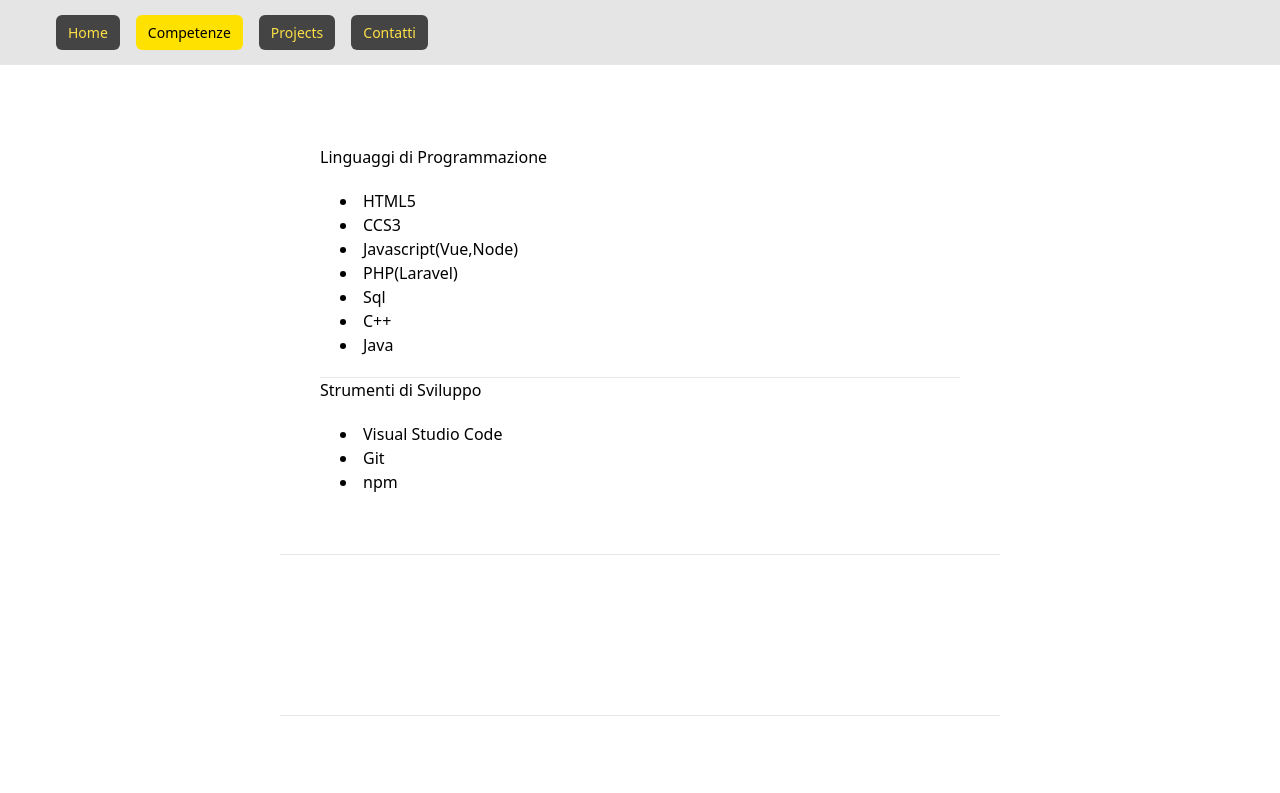
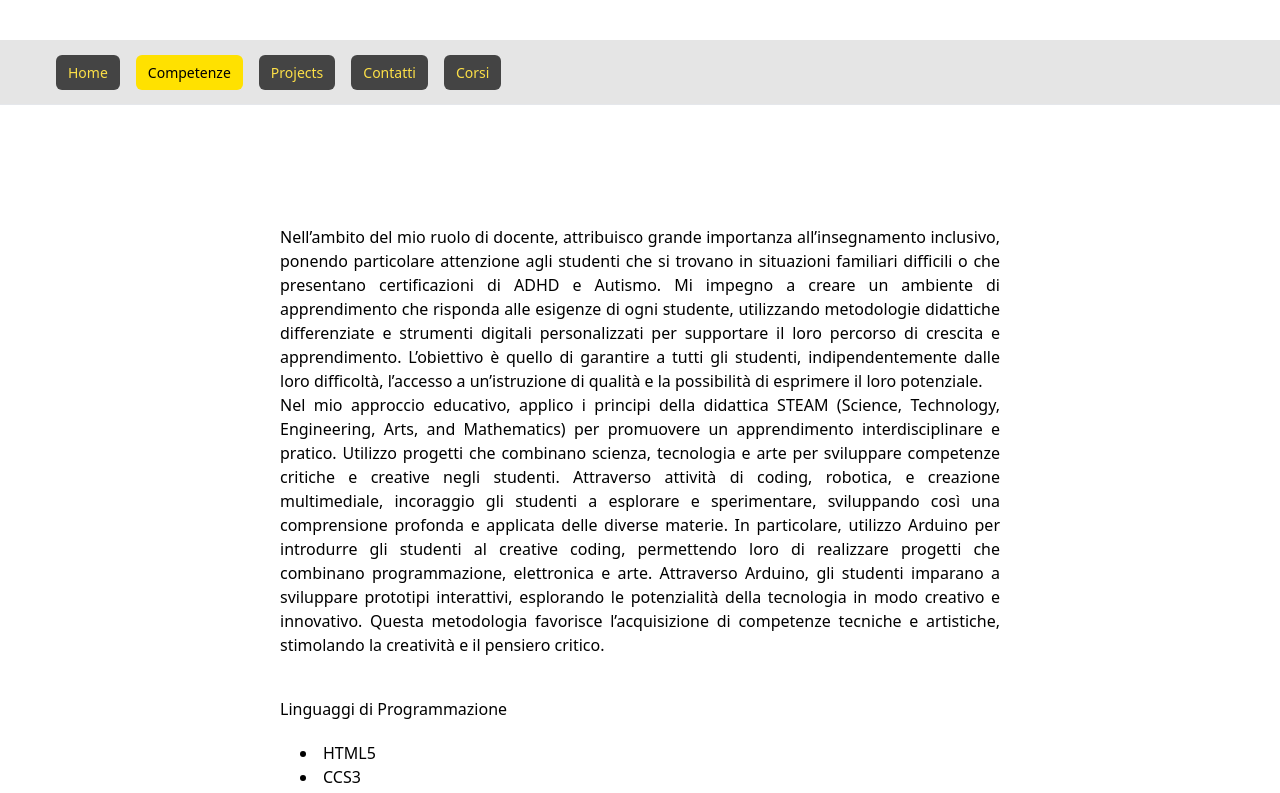
Before and after one commit to stefanolazzari/basic-website, a Vue app: page /#/competenze in a window 1280 px wide. Shown: the top 793 px of the page. Built offline with nearby package versions, Linux system fonts and the light colour scheme.

Commit message:
rename to website, change mobile menu , add content

```diff
--- a/package.json
+++ b/package.json
@@ -1,8 +1,8 @@
 {
-  "name": "basic-website",
+  "name": "website",
   "version": "0.0.0",
   "private": true,
-  "homepage": "https://stefanolazzari.github.io/basic-website/",
+  "homepage": "https://stefanolazzari.github.io/website/",
   "scripts": {
     "dev": "vite",
     "build": "vite build",
--- a/src/components/BodyComponent.vue
+++ b/src/components/BodyComponent.vue
@@ -1,21 +1,25 @@
 <template>
     <div>
 
-      <div class="sm:pl-2 sm:pr-2   lg:pl-60 lg:pr-60">
+      <div class="sm:pl-2 sm:pr-2 sm:pt-20 lg:pl-60 lg:pr-60 lg:pt-20">
 
       <!-- <h1 class="p-5">{{this.$route.name}}</h1> -->
-        <div class="grid gap-2 sm:grid-cols-1 lg:grid-cols-1">
-         <div class="p-10 text-justify items-center rounded-md">
+        <!-- <div class="grid gap-2 sm:grid-cols-1 lg:grid-cols-1"> -->
+         <div class="text-justify items-center rounded-md">
 
-             <p class="p-10"><slot /></p>
-            <hr>
+             <p><slot /></p>
+
          </div>
 
       </div>
      </div>
-    </div>
+    <!-- </div> -->
   </template>
 
   <script>
 
   </script>
+
+  <style>
+
+</style>
--- a/src/components/HeaderComponent.vue
+++ b/src/components/HeaderComponent.vue
@@ -1,9 +1,9 @@
 <template>
 
-  <Disclosure as="nav" class="bg-black/10" v-slot="{ open }">
-    <div class="mx-auto max-w-7xl px-2 sm:px-6 lg:px-8">
+  <Disclosure as="nav" class="pt-10" v-slot="{ open }">
+    <div class="bg-black/10 mx-auto max-w-7xl px-2 sm:px-6 lg:px-8">
       <div class="relative flex h-16 items-center justify-between">
-        <div class="absolute inset-y-0 left-0 flex items-center sm:hidden">
+        <div class=" absolute inset-y-0 left-0 flex items-center sm:hidden">
           <!-- Mobile menu button-->
           <DisclosureButton class="relative inline-flex items-center justify-center rounded-md p-2 text-black hover:bg-yellow-300 hover:text-black focus:outline-none focus:ring-2 focus:ring-inset focus:ring-white">
             <span class="absolute -inset-0.5" />
@@ -34,9 +34,10 @@
     <DisclosurePanel class="sm:hidden">
       <div class="space-y-4 px-2 pb-3 pt-2">
         <div v-for="item in navigation" :key="item.name">
+          <div active-class="menu-hl" class="bg-black/70 text-yellow-300 rounded-md px-3 py-2 hover:bg-yellow-300 hover:text-pink-500 text-sm font-medium" >
           <!-- <router-link :class="[this.$route.name == item.name ? 'bg-yellow-300 text-black' : 'text-yellow-300 bg-black/70 hover:bg-gray-700 hover:text-black', 'rounded-md px-3 py-2 text-sm font-medium']" :to="item.href">{{item.name}}</router-link> -->
-          <router-link class="text-yellow-300 bg-black/70 hover:bg-gray-700 hover:text-pink-500 rounded-md px-3 py-2 text-sm font-medium" active-class="menu-hl"  :to="item.href">{{item.name}}</router-link>
-
+          <router-link :to="item.href">{{item.name}}</router-link>
+         </div>
         </div>
       </div>
     </DisclosurePanel>
@@ -54,5 +55,6 @@ const navigation = [
   { name: 'Competenze', href: '/competenze', current: false },
   { name: 'Projects', href: '/projects', current: false },
   { name: 'Contatti', href: '/contatti', current: false },
+  { name: 'Corsi', href: '/corsi', current: false },
 ]
 </script>
--- a/src/router/index.js
+++ b/src/router/index.js
@@ -4,6 +4,7 @@ import Competenze from '../view/Competenze.vue'
 import Cv from '../view/Cv.vue'
 import Projects from '../view/Projects.vue'
 import Contatti from '../view/Contatti.vue'
+import Corsi from '../view/Corsi.vue'
 // import { VueRouter } from 'vue-router'
 // import routes from './routes'
 
@@ -38,6 +39,10 @@ const routes = [
   name: 'Contatti',
   component: Contatti
 },
+{ path: '/corsi',
+  name: 'Corsi',
+  component: Corsi
+},
 ];
 
 // 3. Create the router instance and pass the `routes` option
--- a/src/view/Competenze.vue
+++ b/src/view/Competenze.vue
@@ -4,9 +4,34 @@
 
 <template>
   <BodyComponentVue>
-    <div>
-        <section>
-          <span class="">Linguaggi di Programmazione</span>
+    <div >
+      <section class="pb-10">
+        <p>
+          Nell’ambito del mio ruolo di docente, attribuisco grande importanza all’insegnamento inclusivo, ponendo
+          particolare attenzione agli studenti che si trovano in situazioni familiari difficili o che presentano
+          certificazioni di ADHD e Autismo. Mi impegno a creare un ambiente di apprendimento che risponda alle esigenze
+          di ogni studente, utilizzando metodologie didattiche differenziate e strumenti digitali personalizzati per
+          supportare il loro percorso di crescita e apprendimento. L’obiettivo è quello di garantire a tutti gli
+          studenti, indipendentemente dalle loro difficoltà, l’accesso a un’istruzione di qualità e la possibilità di
+          esprimere il loro potenziale. <br>
+
+          Nel mio approccio educativo, applico i principi della didattica STEAM (Science, Technology, Engineering, Arts,
+          and Mathematics) per promuovere un apprendimento interdisciplinare e pratico. Utilizzo progetti che combinano
+          scienza, tecnologia e arte per sviluppare competenze critiche e creative negli studenti. Attraverso attività
+          di coding, robotica, e creazione multimediale, incoraggio gli studenti a esplorare e sperimentare, sviluppando
+          così una comprensione profonda e applicata delle diverse materie. In particolare, utilizzo Arduino per
+          introdurre gli studenti al creative coding, permettendo loro di realizzare progetti che combinano
+          programmazione, elettronica e arte. Attraverso Arduino, gli studenti imparano a sviluppare prototipi
+          interattivi, esplorando le potenzialità della tecnologia in modo creativo e innovativo. Questa metodologia
+          favorisce l’acquisizione di competenze tecniche e artistiche, stimolando la creatività e il pensiero critico.
+        </p>
+      </section>
+
+
+
+      <section >
+
+        <span>Linguaggi di Programmazione</span>
         <ul class="list-disc list-inside p-5">
           <li>HTML5</li>
           <li>CCS3</li>
@@ -31,7 +56,4 @@
     </div>
   </BodyComponentVue>
 
-  <BodyComponentVue>
-
-  </BodyComponentVue>
 </template>
--- a/src/view/Contatti.vue
+++ b/src/view/Contatti.vue
@@ -2,11 +2,14 @@
   <BodyComponentVue>
     <ul class="list-none">
       <li>
-            <address>
+
+
           <p><a href="mailto:stefanolazzari.25a@gmail.com">stefanolazzari.25a@gmail.com</a></p><br>
-                <p><a href="https://www.linkedin.com/in/stefano-lazzari-71ab91b6/ ">https://www.linkedin.com/in/stefano-lazzari-71ab91b6/ </a></p><br>
+          <p><a
+              href="https://www.linkedin.com/in/stefano-lazzari-71ab91b6/ ">https://www.linkedin.com/in/stefano-lazzari-71ab91b6/
+            </a></p><br>
           <p><a href="tel:+393404789521">(+39) 3404789521</a></p>
-            </address>
+
       </li>
     </ul>
   </BodyComponentVue>
--- a/src/view/Corsi.vue
+++ b/src/view/Corsi.vue
@@ -1,16 +1,37 @@
 <script setup>
-  import BodyComponent from "../components/BodyComponent.vue";
+import BodyComponent from "../components/BodyComponent.vue";
 </script>
 
 <template>
 
 
-<BodyComponent>
-<div class="flex flex-col gap-8">
-
-</div>
-</BodyComponent>
-
-
+  <BodyComponent>
+    <div >
+      <div>
+        <p>I vari corsi da me tenuti prevedono l’approfondimento dei seguenti argomenti:</p>
+        <ul class="list-disc list-inside p-5">
+          <li>Html 5</li>
+          <li>Css</li>
+          <li>Javascript</li>
+          <li>Vue.js, Quasar.js</li>
+          <li>Firebase</li>
+          <li>Node.js</li>
+          <li>Php</li>
+          <li>Lavavel</li>
+          <li>Database relazionali</li>
+        </ul>
+        <ul class="list-disc list-inside p-5">
+          <li>Attività multimediali</li>
+          <li>Video editing</li>
+          <li>Arduino</li>
+        </ul>
+        <ul class="list-disc list-inside p-5">
+          <li>Microsoft 365 (preparazione certificazione ECDL)</li>
+          <li>WordPress</li>
+          <li>Tecnologie dell’informazione e della comunicazione</li>
+        </ul>
+      </div>
+    </div>
+  </BodyComponent>
 
 </template>
--- a/src/view/Home.vue
+++ b/src/view/Home.vue
@@ -1,13 +1,17 @@
 <script setup>
-  import BodyComponent from "../components/BodyComponent.vue";
+import BodyComponent from "../components/BodyComponent.vue";
 </script>
 
 <template>
   <BodyComponent>
-    <img src="/src/assets/20220129_221200_2.jpg" alt="" width="200" style="float:left; margin:10px">
-    <p>    Sono un insegnante di tecnologie musicali e coding. Dal 2010 realizzo progetti originali per persone disabili con Openframework(c++) e Arduino(Processing).
-    Dal 2022 collaboro con  la società Naitsmania che si occupa dello sviluppo di Single Page Application. <br> Utilizzo principalmente Vue.js, Node.js, Express, Firebase, Quasar. Autonomamente ho realizzato una videochat sperimentale rivolta alla Dad.
-    <br>Ho una lunga esperienza di insegnamento/formazione soprattutto nella fascia 10-18 anni.</p>
+    <!-- <img src="/src/assets/20220129_221200_2.jpg" alt="" width="200" style="float:left; margin:10px"> -->
+    <p> Sono un insegnate di informatica e coding. Mi occupo di didattica da 15 anni in contesti multidisciplinare in
+      cui le nuove tecnologie ed il coding fanno da collante tra le varie attività. <br>
+
+      Le lezioni si basano su attività pratiche come la costruzione di un sito analizzando le basi dell’html, css e
+      javascript. L’utilizzo poi e di librerie e framework più specifici come vue, node, laravel ecc. da la possibiltà
+      di avere un accesso a quello che è il panorama attuale dello sviluppo software.
+    </p>
 
 
 
--- a/src/view/Projects.vue
+++ b/src/view/Projects.vue
@@ -5,37 +5,102 @@
 <template>
   <BodyComponent>
 
-    <h1>Progetti multimediali</h1>
+    <h3 class="pb-10">Progetti multimediali e musicoterapia</h3>
+
     <div></div>
-    <p class="p-8">è un'installazione interattiva che consente agli utenti di dipingere virtualmente nello spazio. Utilizzando OpenFrameworks e un sensore Kinect, l'installazione cattura i movimenti del corpo dell'utente e li traduce in tratti e colori su uno schermo virtuale.</p>
+    <p>Installazione interattiva che consente agli utenti di dipingere virtualmente nello spazio. Utilizzando
+      OpenFrameworks e un sensore Kinect, l'installazione cattura i movimenti del corpo dell'utente e li traduce in
+      tratti e colori su uno schermo virtuale.</p>
     <h3>Tecnologie Utilizzate:</h3>
-    <ol class="list-disc list-inside p-5"><li><strong>OpenFrameworks:</strong> Una libreria C++ per la creazione di applicazioni creative e interattive.</li><li><strong>Kinect Sensor:</strong> Per rilevare i movimenti e la posizione del corpo dell'utente.</li><li><strong>Grafica 3D:</strong> Per creare uno spazio virtuale in cui gli utenti possono disegnare.</li><li><strong>Suono:</strong> Per aggiungere un elemento audio all'installazione.</li></ol>
+    <ol class="list-disc list-inside p-5">
+      <li><strong>OpenFrameworks:</strong> Una libreria C++ per la creazione di applicazioni creative e interattive.
+      </li>
+      <li><strong>Kinect Sensor:</strong> Per rilevare i movimenti e la posizione del corpo dell'utente.</li>
+      <li><strong>Grafica 3D:</strong> Per creare uno spazio virtuale in cui gli utenti possono disegnare.</li>
+      <li><strong>Suono:</strong> Per aggiungere un elemento audio all'installazione.</li>
+    </ol>
     <h3>Funzionalità Principali:</h3>
-    <ol class="list-disc list-inside p-5"><li><p><strong>Rilevamento del Corpo:</strong> Utilizzando il sensore Kinect, il sistema rileva la presenza e i movimenti del corpo dell'utente nello spazio.</p></li><li><p><strong>Trasformazione dei Movimenti in Tratti:</strong> I movimenti del corpo vengono tradotti in tratti sulla "tela" virtuale, consentendo agli utenti di disegnare nello spazio.</p></li><li><p><strong>Colorazione Interattiva:</strong> Gli utenti possono selezionare i colori e applicarli al loro disegno utilizzando gesti specifici riconosciuti dal sensore.</p></li><li><p><strong>Grafica 3D Immersiva:</strong> Il disegno appare in uno spazio 3D, creando un'esperienza immersiva per gli utenti.</p></li><li><p><strong>Feedback Sonoro:</strong> Ogni tratto o azione dell'utente può essere accompagnato da suoni interattivi, migliorando l'esperienza multisensoriale.</p></li></ol>
+    <ol class="list-disc list-inside p-5">
+      <li>
+        <p><strong>Rilevamento del Corpo:</strong> Utilizzando il sensore Kinect, il sistema rileva la presenza e i
+          movimenti del corpo dell'utente nello spazio.</p>
+      </li>
+      <li>
+        <p><strong>Trasformazione dei Movimenti in Tratti:</strong> I movimenti del corpo vengono tradotti in tratti
+          sulla "tela" virtuale, consentendo agli utenti di disegnare nello spazio.</p>
+      </li>
+      <li>
+        <p><strong>Colorazione Interattiva:</strong> Gli utenti possono selezionare i colori e applicarli al loro
+          disegno utilizzando gesti specifici riconosciuti dal sensore.</p>
+      </li>
+      <li>
+        <p><strong>Grafica 3D Immersiva:</strong> Il disegno appare in uno spazio 3D, creando un'esperienza immersiva
+          per gli utenti.</p>
+      </li>
+      <li>
+        <p><strong>Feedback Sonoro:</strong> Ogni tratto o azione dell'utente può essere accompagnato da suoni
+          interattivi, migliorando l'esperienza multisensoriale.</p>
+      </li>
+    </ol>
     <h3>Struttura del Codice:</h3>
     <p>Il codice sarà suddiviso in moduli principali come:</p>
-    <ul class="list-disc list-inside p-5"><li><p><strong>Gestione del Kinect:</strong> Configurazione del sensore Kinect per rilevare il corpo e i movimenti.</p></li><li><p><strong>Grafica 3D:</strong> Creazione dello spazio virtuale in cui gli utenti possono disegnare.</p></li><li><p><strong>Gestione dell'Input:</strong> Traduzione dei dati del sensore Kinect in azioni di disegno sulla tela virtuale.</p></li><li><p><strong>Interfaccia Utente:</strong> Implementazione di un'interfaccia utente per la selezione dei colori e altre opzioni.</p></li><li><p><strong>Gestione del Suono:</strong> Integrazione di suoni interattivi in base alle azioni dell'utente.</p></li></ul>
+    <ul class="list-disc list-inside p-5">
+      <li>
+        <p><strong>Gestione del Kinect:</strong> Configurazione del sensore Kinect per rilevare il corpo e i movimenti.
+        </p>
+      </li>
+      <li>
+        <p><strong>Grafica 3D:</strong> Creazione dello spazio virtuale in cui gli utenti possono disegnare.</p>
+      </li>
+      <li>
+        <p><strong>Gestione dell'Input:</strong> Traduzione dei dati del sensore Kinect in azioni di disegno sulla tela
+          virtuale.</p>
+      </li>
+      <li>
+        <p><strong>Interfaccia Utente:</strong> Implementazione di un'interfaccia utente per la selezione dei colori e
+          altre opzioni.</p>
+      </li>
+      <li>
+        <p><strong>Gestione del Suono:</strong> Integrazione di suoni interattivi in base alle azioni dell'utente.</p>
+      </li>
+    </ul>
     <h3>Esperienza Utente:</h3>
-    <p>Gli utenti possono entrare nell'installazione e diventare artisti digitali, creando opere d'arte uniche con il loro corpo. Possono sperimentare con colori, movimenti e suoni, trasformando lo spazio circostante in una tela di espressione artistica interattiva.</p>
-    <p>"KinectCanvas" offre un'esperienza unica che combina l'arte digitale, l'interazione corporea e l'immersione 3D per coinvolgere il pubblico in un'installazione interattiva e coinvolgente.</p>
+    <p>Gli utenti possono entrare nell'installazione e diventare artisti digitali, creando opere d'arte uniche con il
+      loro corpo. Possono sperimentare con colori, movimenti e suoni, trasformando lo spazio circostante in una tela di
+      espressione artistica interattiva.</p>
+    <p>"KinectCanvas" offre un'esperienza unica che combina l'arte digitale, l'interazione corporea e l'immersione 3D
+      per coinvolgere il pubblico in un'installazione interattiva e coinvolgente.</p>
 
 
-  </BodyComponent>
     <div>
+
       <div class="p-8 flex flex-1 items-center justify-center">
-      <iframe width="560" height="315" src="https://www.youtube.com/embed/videoseries?si=j3JHJnCYcox3bmgz&amp;list=PLvOBFN03LY9Qot3NxryszmQl1qZZ4r7gP" title="YouTube video player" frameborder="0" allow="accelerometer; autoplay; clipboard-write; encrypted-media; gyroscope; picture-in-picture; web-share" allowfullscreen></iframe>
+        <iframe width="560" height="315"
+          src="https://www.youtube.com/embed/videoseries?si=j3JHJnCYcox3bmgz&amp;list=PLvOBFN03LY9Qot3NxryszmQl1qZZ4r7gP"
+          title="YouTube video player" frameborder="0"
+          allow="accelerometer; autoplay; clipboard-write; encrypted-media; gyroscope; picture-in-picture; web-share"
+          allowfullscreen></iframe>
       </div>
       <div class="p-8 flex flex-1 items-center justify-center">
-      <iframe width="560" height="315" src="https://www.youtube.com/embed/xig1AzfaYv8?si=7zhhWSENVkuntrd0" title="YouTube video player" frameborder="0" allow="accelerometer; autoplay; clipboard-write; encrypted-media; gyroscope; picture-in-picture; web-share" allowfullscreen></iframe>
+        <iframe width="560" height="315" src="https://www.youtube.com/embed/xig1AzfaYv8?si=7zhhWSENVkuntrd0"
+          title="YouTube video player" frameborder="0"
+          allow="accelerometer; autoplay; clipboard-write; encrypted-media; gyroscope; picture-in-picture; web-share"
+          allowfullscreen></iframe>
       </div>
       <div class="p-8 flex flex-1 items-center justify-center">
-      <iframe width="560" height="315" src="https://www.youtube.com/embed/tKUDLLA1Eek?si=0faITJIktKRvefRX" title="YouTube video player" frameborder="0" allow="accelerometer; autoplay; clipboard-write; encrypted-media; gyroscope; picture-in-picture; web-share" allowfullscreen></iframe>
+        <iframe width="560" height="315" src="https://www.youtube.com/embed/tKUDLLA1Eek?si=0faITJIktKRvefRX"
+          title="YouTube video player" frameborder="0"
+          allow="accelerometer; autoplay; clipboard-write; encrypted-media; gyroscope; picture-in-picture; web-share"
+          allowfullscreen></iframe>
       </div>
       <div class="p-8 flex flex-1 items-center justify-center">
-      <iframe width="560" height="315" src="https://www.youtube.com/embed/BMduCeYiBQc?si=Wlz_t0IB5ce_z560" title="YouTube video player" frameborder="0" allow="accelerometer; autoplay; clipboard-write; encrypted-media; gyroscope; picture-in-picture; web-share" allowfullscreen></iframe>
+        <iframe width="560" height="315" src="https://www.youtube.com/embed/BMduCeYiBQc?si=Wlz_t0IB5ce_z560"
+          title="YouTube video player" frameborder="0"
+          allow="accelerometer; autoplay; clipboard-write; encrypted-media; gyroscope; picture-in-picture; web-share"
+          allowfullscreen></iframe>
+      </div>
     </div>
 
+  </BodyComponent>
 
-
-</div>
 </template>
--- a/vite.config.js
+++ b/vite.config.js
@@ -8,7 +8,7 @@ export default defineConfig({
   plugins: [
     vue(),
   ],
-  base:"/basic-website/",
+  base:"/website/",
   resolve: {
     alias: {
       '@': fileURLToPath(new URL('./src', import.meta.url))
```
Also changed, not shown: 2 other files (tests, documents, lock files or other folders). Lines whose indentation alone changed are shown as unchanged.
